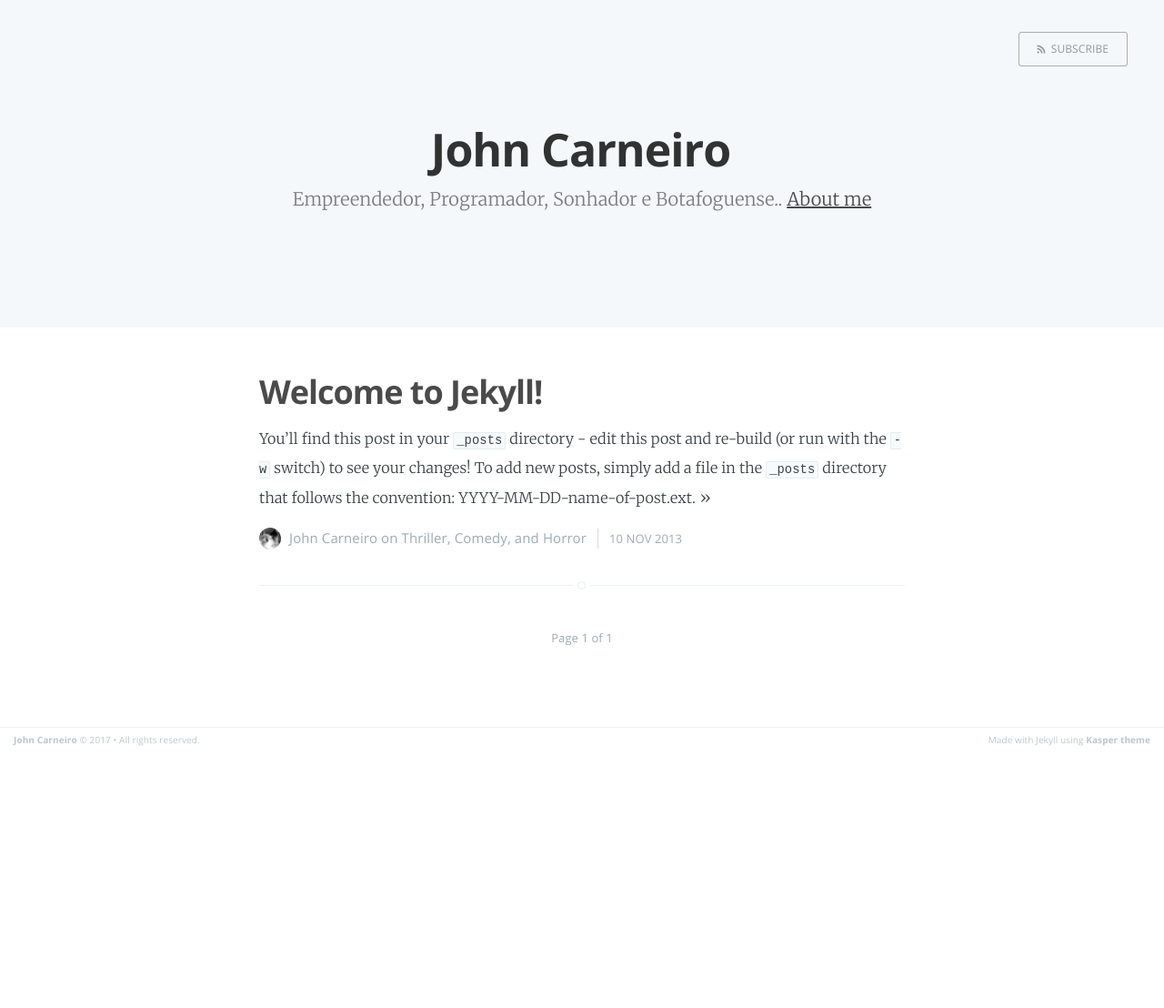
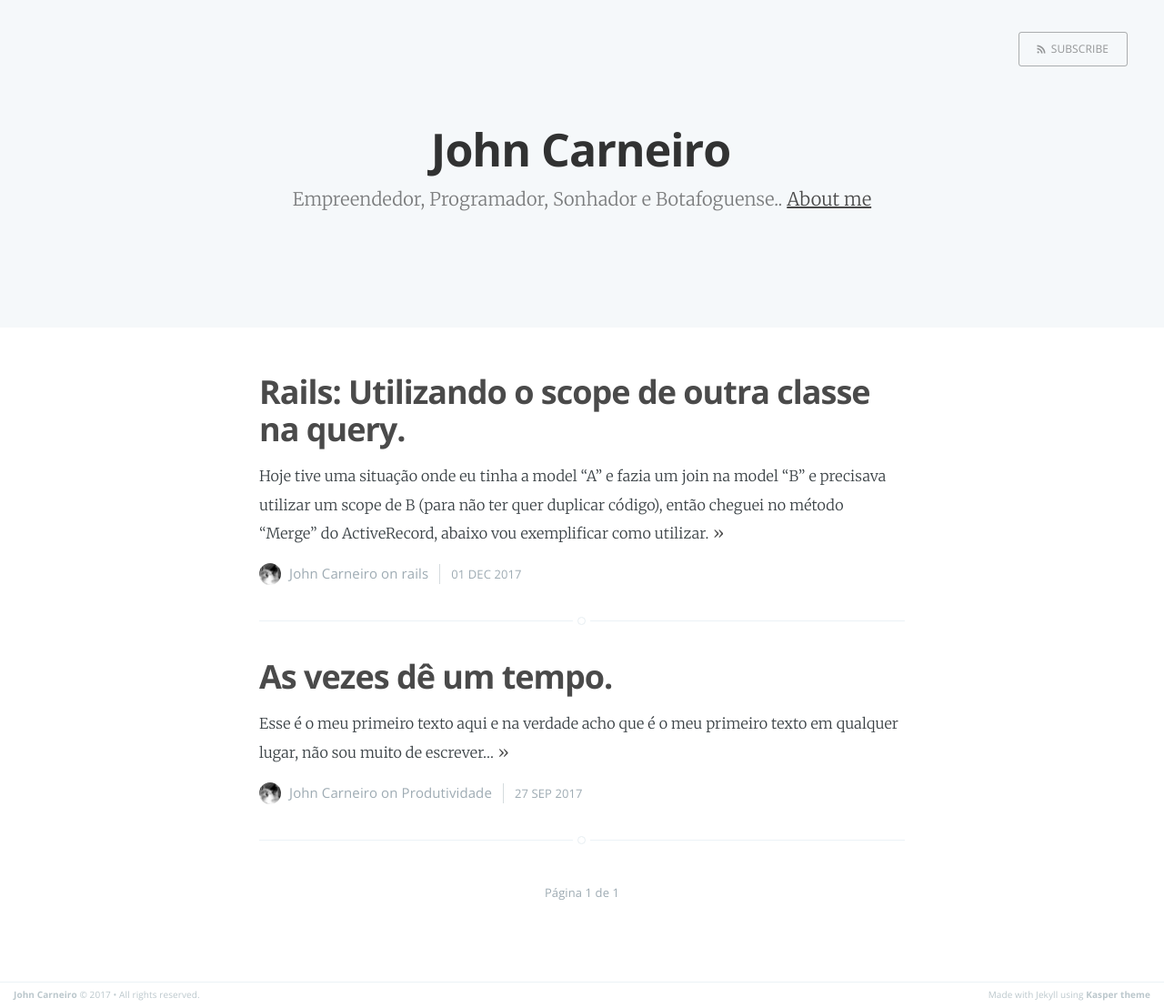
Before and after one commit to johnwmcarneiro/johnwmcarneiro.github.io, a Jekyll site: the page built from index.html, in a window 1280 px wide. Shown: the whole page at 91% size. Built offline with Jekyll 4.4.1, drawn with Linux system fonts in a browser that asks for light colours; the list of posts is cut into pages by our own code; before the commit the page ends 900 px from its top, so only the background shows below that.

Commit message:
Atualizações no site

```diff
--- a/_includes/pagination.html
+++ b/_includes/pagination.html
@@ -1,13 +1,13 @@
 <nav class="pagination" role="pagination">
     {% if paginator.previous_page %}
         {% if paginator.previous_page == 1 %}
-            <a class="newer-posts" href="/" title="Previous Page">&laquo; Newer Posts</a>
+            <a class="newer-posts" href="/" title="Previous Page">&laquo; Novas postagens</a>
         {% else %}
-            <a class="newer-posts" href="/page{{ paginator.previous_page }}/" title="Previous Page">&laquo; Newer Posts</a>
+            <a class="newer-posts" href="/page{{ paginator.previous_page }}/" title="Previous Page">&laquo; Novas postagens</a>
       {% endif %}
     {% endif %}
-    <span class="page-number"> Page {{paginator.page}} of {{paginator.total_pages}} </span>
+    <span class="page-number"> Página {{paginator.page}} de {{paginator.total_pages}} </span>
     {% if paginator.next_page %}
-        <a class="older-posts" href="/page{{ paginator.next_page }}/" title="Next Page">Older Posts &raquo;</a>
+        <a class="older-posts" href="/page{{ paginator.next_page }}/" title="Next Page">Postagens antigas &raquo;</a>
     {% endif %}
 </nav>
--- a/_includes/share.html
+++ b/_includes/share.html
@@ -1,5 +1,5 @@
 <section class="share">
-    <h4>Share this post</h4>
+    <h4>Compartilhar</h4>
     <a class="icon-twitter" href="http://twitter.com/share?text={{page.title}}&amp;url={{site.domain_name}}{{ page.url }}"
         onclick="window.open(this.href, 'twitter-share', 'width=550,height=235');return false;">
         <span class="hidden">Twitter</span>
--- a/_layouts/post.html
+++ b/_layouts/post.html
@@ -72,7 +72,8 @@ post_class: post-template
                     <h4> {{ site.author }} </h4>
                     <!-- Author Bio -->
                     <p>
-                        Here goes the author description. You might want to place some links too in here
+                        Empreendedor, Programador, Sonhador e Botafoguense.<br />
+                        Administrador por formação e desenvolvedor por vocação.
                     </p>
                 </section>
             {% endif %}
--- a/_posts/2013-11-10-welcome-to-jekyll.markdown
+++ /dev/null
@@ -1,24 +0,0 @@
----
-layout: post
-title:  "Welcome to Jekyll!"
-date:   2013-11-10 10:18:00
-categories: Thriller Comedy Horror
----
-
-You'll find this post in your `_posts` directory - edit this post and re-build (or run with the `-w` switch) to see your changes!
-To add new posts, simply add a file in the `_posts` directory that follows the convention: YYYY-MM-DD-name-of-post.ext.
-
-Jekyll also offers powerful support for code snippets:
-
-{% highlight ruby %}
-def print_hi(name)
-  puts "Hi, #{name}"
-end
-print_hi('Tom')
-#=> prints 'Hi, Tom' to STDOUT.
-{% endhighlight %}
-
-Check out the [Jekyll docs][jekyll] for more info on how to get the most out of Jekyll. File all bugs/feature requests at [Jekyll's GitHub repo][jekyll-gh].
-
-[jekyll-gh]: https://github.com/mojombo/jekyll
-[jekyll]:    http://jekyllrb.com
--- /dev/null
+++ b/_posts/2017-09-27-as-vezes-de-um-tempo.markdown
@@ -0,0 +1,22 @@
+---
+layout: post
+title:  "As vezes dê um tempo."
+date:   2017-09-27 21:00:00
+categories: Produtividade
+---
+
+Esse é o meu primeiro texto aqui e na verdade acho que é o meu primeiro texto em qualquer lugar, não sou muito de escrever…
+
+Mas senti vontade de compartilhar sobre o que passei agora, pois nesse exato momento eu acho que fiquei “cego”, pois o problema estava bem na minha frente e eu não percebia a ÓBVIA solução.
+
+Para quem já programou algum um projeto, já deve ter percebido como ficamos imersos entre linhas de código e “telas pretas”, mas também, certamente notou como apesar de todo o foco, as vezes parece como se um duende colocasse a solução sob uma faixa preta.
+
+Fiquei mais de uma hora e meia, ou seja, mais de 90 minutos da minha vida, tentando resolver um problema que não existia por uma situação que imaginava ser diferente, simplesmente por um dia exaustivo de trabalho.
+
+Qual foi a solução?
+
+Levantei, me estiquei, fui ao banheiro, tomei uma água, liguei a TV e 10 minutos depois… “MEUS DEUS, como não percebi isso!”, voltei para o notebook e digitei “git status”, simplesmente descobri que não havia feito o “upload” do “Gemfile.lock” e o sistema acusava diferença entre o Gemfile e Gemfile.lock.
+
+Moral da história, tão importante quanto se dedicar intensamente aos projetos você deve também dedicar um tempo para você e suas necessidades físicas.
+
+A máquina as vezes falha e isso afeta sua produtividade.
--- /dev/null
+++ b/_posts/2017-12-01-rails-utilizando-o-scope-de-outra-classe-na-query.markdown
@@ -0,0 +1,82 @@
+---
+layout: post
+title:  "Rails: Utilizando o scope de outra classe na query."
+date:   2017-12-01 21:00:00
+categories: rails
+---
+
+Hoje tive uma situação onde eu tinha a model “A” e fazia um join na model “B” e precisava utilizar um scope de B (para não ter quer duplicar código), então cheguei no método “Merge” do ActiveRecord, abaixo vou exemplificar como utilizar.
+
+Imagine que tenhamos duas models, a primeira Offer (Oferta) e a segunda Lot (lote).
+
+Onde:
+* Cada oferta pode ter muitos lotes.
+* O período de disponibilidade é definido em Lote.
+
+Teríamos mais ou menos o seguinte cenário.
+
+{% highlight ruby %}
+# Fields
+# id
+# name (string)
+# status (integer)
+class Offer < ApplicationRecord
+  enum status: [:active, :inactive]
+  has_many :lots
+end
+
+# fields
+# id (int)
+# offer_id (int)
+# start_date (datetime)
+# end_date (datetime)
+class Lot < ApplicationRecord
+  belongs_to :offer
+
+  scope :available, -> { where('? BETWEEN lots.start_date AND lots.end_date', Time.current) }
+end
+{% endhighlight %}
+
+Agora imagine que deseja buscar todas as ofertas ativas que possuam lotes, sendo assim facilmente conseguiríamos com o código abaixo:
+
+{% highlight ruby %}
+@offers = Offer.active.joins(:lots).group(:id)
+{% endhighlight %}
+
+Mas agora imagine que desejamos buscar todas as ofertas ativas, que tenha ligação com os lotes e que estes lotes estejam disponíveis.
+Como faremos?
+E se tentarmos chamar o scope “available” de “Lot” na query como no exemplo abaixo, o que aconteceria?
+
+{% highlight ruby %}
+@offers = Offer.active.joins(:lots).group(:id).available
+{% endhighlight %}
+
+Provavelmente irá gerar um erro como esse “undefined method `only_available’ for <#Offer…”, não é mesmo?
+Obviamente o método não está disponível para a model “Offer”, sendo assim como podemos fazer?
+
+Então nesse caso podemos utilizar o método “merge”, ela permitir que façamos essa interseção. Então vamos para o código...
+
+{% highlight ruby %}
+@offers = Offer.active.joins(:lots).merge(Lot.available).group(:id)
+{% endhighlight %}
+
+Assim eles irá gerar uma SQL mais ou menos assim.
+
+{% highlight sql %}
+SELECT ...
+FROM offers
+INNER JOIN lots ...
+WHERE 'DATA_ATUAL' BETWEEN lots.start_date AND lots.end_date
+AND offers.status = 0
+GROUP BY offers.id
+{% endhighlight %}
+
+Agora percebe-se que ele gerou corretamente, pois ele lista as ofertas com lotes ligados, onde essa oferta deve ser ativa e a data atual deve estar dentro do período do lote.
+
+Vale lembrar que utilizei o “GROUP BY” para evitar registros duplicados das ofertas, dado que ele faz um JOIN com os lotes e poderá ter mais de uma lote com período válido para cada oferta, gerando assim a duplicação de registros de oferta na listagem.
+
+Você pode conferir o funcionamento do método “merge” através do link abaixo.
+
+[http://api.rubyonrails.org/classes/ActiveRecord/SpawnMethods.html#method-i-merge](http://api.rubyonrails.org/classes/ActiveRecord/SpawnMethods.html#method-i-merge)
+
+Até a próximo!
```
Also changed, not shown: other parts of _layouts/post.html (+1 -1 lines), about.md (+1 -1 lines), 6 other files.
